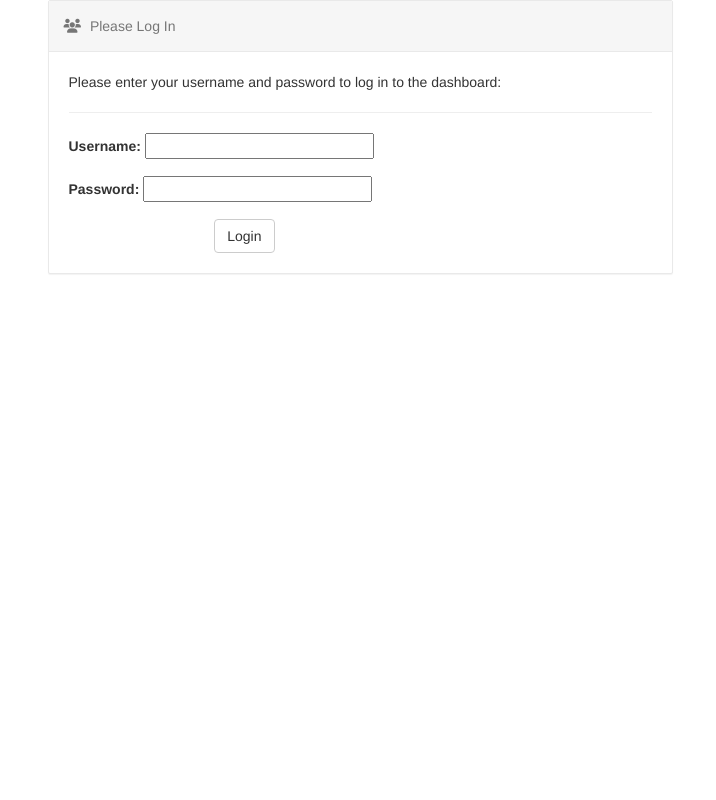
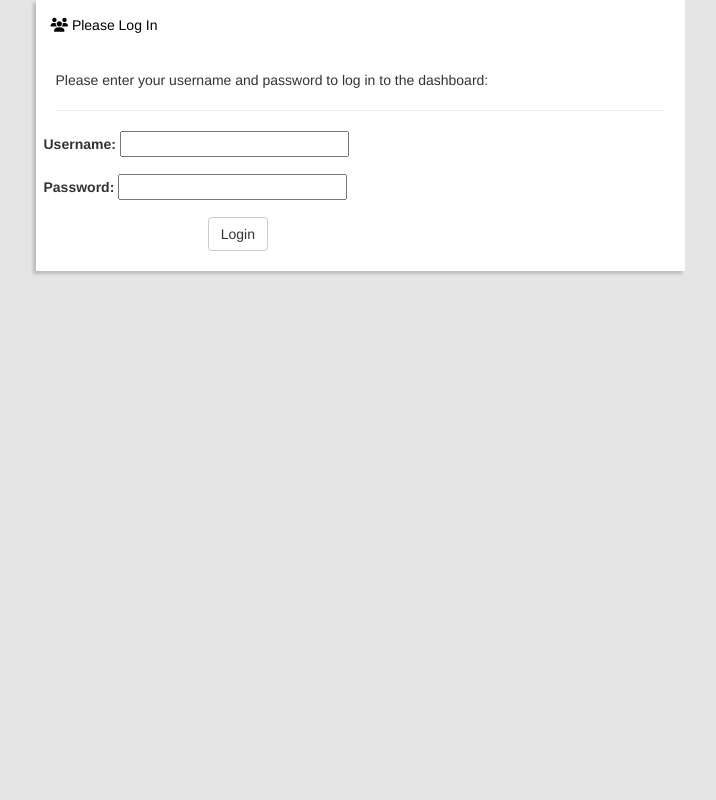
Before and after one commit to alex-sherman/enlight, a Flask app: template web/mod_auth/templates/login.html in a window 1280 px wide. Shown: the whole page, without its empty margins (280-996 px from the left). Run offline with Flask 2, Linux system fonts and the light colour scheme; the template is opened without the code that fills it, so the values that code supplies are empty; some libraries are stand-ins or nearby versions.

Commit message:
Some styling changes

```diff
--- a/web/app.py
+++ b/web/app.py
@@ -8,7 +8,7 @@ from mod_mrpc.controller import mod as mod_mrpc
 
 app = fix(Flask(__name__))
 app.config.from_object('config')
-mrpc.use_transport(SocketTransport(0))
+mrpc.use_transport(SocketTransport(0, '192.168.1.4'))
 register(app)
 
 login_manager = LoginManager()
--- a/web/static/css/main.css
+++ b/web/static/css/main.css
@@ -1,24 +1,44 @@
+.nav-container {
+    height: 100px;
+    background: #008A67;
+    color: #fff;
+}
+.nav-header {
+    padding-top: 20px;
+    padding-left: 20px;
+    font-size: 1.8em;
+}
+.nav-title {
+    padding-left: 30px;
+    display: inline;
+}
+
 .widget {
-  background: #ffffff;
-  border: 1px solid transparent;
-  border-radius: 2px;
+    background: #FFF;
     -webkit-box-shadow: 0 1px 1px rgba(0, 0, 0, 0.05);
     box-shadow: 0 1px 1px rgba(0, 0, 0, 0.05);
     border-color: #e9e9e9;
     overflow: auto;
+    margin-bottom: 6px;
+    box-shadow: -3px 3px 3px #bbb;
+}
+.widget-title .btn {
+    padding: 4px;
+    line-height: 0;
+    font-size: 20px;
+}
+.btn:active {
+    -webkit-box-shadow: none;
+    box-shadow: none;
 }
 .widget-title-text {
     display: inline;
+    font-size: 20px;
 }
 .widget .widget-title {
-  color: #767676;
-  background-color: #f6f6f6;
+    color: black;
     padding: 10px 15px;
-  border-bottom: 1px solid #e9e9e9;
     line-height: 30px;
-}
-.widget .widget-title i {
-  margin-right: 5px;
 }
 .widget .widget-title input {
     width: 25%;
@@ -26,3 +46,33 @@
 .widget .widget-body {
     padding: 20px;
 }
+
+#content {
+    margin-top: 80px;
+    padding-right: 10px;
+    padding-left: 10px;
+    margin-right: 0;
+    margin-left: 0;
+}
+
+.col-lg-1, .col-lg-10, .col-lg-11, .col-lg-12, .col-lg-2, .col-lg-3, .col-lg-4,
+.col-lg-5, .col-lg-6, .col-lg-7, .col-lg-8, .col-lg-9, .col-md-1, .col-md-10,
+.col-md-11, .col-md-12, .col-md-2, .col-md-3, .col-md-4, .col-md-5, .col-md-6,
+.col-md-7, .col-md-8, .col-md-9, .col-sm-1, .col-sm-10, .col-sm-11, .col-sm-12,
+.col-sm-2, .col-sm-3, .col-sm-4, .col-sm-5, .col-sm-6, .col-sm-7, .col-sm-8,
+.col-sm-9, .col-xs-1, .col-xs-10, .col-xs-11, .col-xs-12, .col-xs-2, .col-xs-3,
+.col-xs-4, .col-xs-5, .col-xs-6, .col-xs-7, .col-xs-8, .col-xs-9 {
+    padding-left: 3px;
+    padding-right: 3px;
+}
+
+#container {
+    background: #E5E5E5;
+    display: block;
+    position: absolute;
+    top: 0;
+    left: 0;
+    width: 100%;
+    height: 100%;
+    overflow: hidden;
+}
--- a/web/static/widget.js
+++ b/web/static/widget.js
@@ -33,25 +33,35 @@ var Widget = Element.extend({
 "<div class='widget'>\
     <div class='widget-title'>\
         <div class='widget-title-text'></div>\
-        <button class='btn btn-sm btn-secondary pull-right' data-toggle='collapse' data-target='.widget-body'>Hide</button>\
-    </div><div class='widget-body collapse in'></div></div>");
+        <div class='btn pull-right'><i class='fa fa-compress pull-right'></i></div>\
+    </div>\
+    <div class=\"widget-collapse collapse in\">\
+        <div class='widget-body'></div>\
+    </div>\
+</div>");
+        this.collapse_div = this.element.find(".widget-collapse");
+        this.collapse_btn = this.element.find(".btn");
+        this.collapse_btn.click(() => this.collapse());
         this.body = this.element.find(".widget-body");
         this.title = this.element.find(".widget-title-text");
         this.title.text(title);
-        this.element.append(this.body);
     },
     add: function(child) {
         this.children.push(child);
         this.body.append(child.element);
+    },
+    collapse: function() {
+        if(this.collapse_div.hasClass("collapsing"))
+            return;
+        this.collapse_div.collapse('toggle');
+        this.element.find(".fa").toggleClass("fa-compress fa-expand")
     }
 });
 
 var Button = Element.extend({
-    init: function Button(path, procedure, value, name) {
-        this.BaseClass.init.apply(this);
-        this.path = path;
-        this.procedure = procedure;
-        this.value = value;
+    init: function Button(name, callback) {
+        Element.init.apply(this);
+        this.callback = callback;
         this.name = name || "Button";
         this.element = $("<div></div>");
         this.button = $("<button class='btn btn-primary'></button>");
@@ -80,20 +90,32 @@ var Button = Element.extend({
         this.button.clearQueue();
         this.button.stop();
         this.button.switchClass(this.remove_classes("btn-secondary"), "btn-secondary", 0);
-        api.rpc(this.path, this.procedure, this.value)
+        this.callback()
             .done(function(result) {
                 console.log(result);
                 self.indicate("btn-success");
             })
             .fail(function(error) {
                 self.indicate("btn-danger");
-        })
+            });
     }
 });
 
+var RPCButton = Button.extend({
+    init: function RPCButton(name, path, procedure, value) {
+        this.path = path;
+        this.procedure = procedure;
+        this.value = value;
+        Button.init.apply(this, [name, () => this.rpc()]);
+    },
+    rpc: function () {
+        return api.rpc(this.path, this.procedure, this.value);
+    }
+})
+
 var Text = Element.extend({
     init: function Text(path, procedure) {
-        this.BaseClass.init.apply(this);
+        Element.init.apply(this);
         this.path = path;
         this.procedure = procedure
         this.element = $("<div></div>");
@@ -110,23 +132,22 @@ var Text = Element.extend({
 
 var Debug = Element.extend({
     init: function Debug() {
-        this.BaseClass.init.apply(this);
+        Element.init.apply(this);
         this.path = $("<input type=text' size='20'>");
         this.procedure = $("<input type=text' size='20'>");
         this.value = $("<input type=text' size='20'>");
-        this.button = $("<button class='btn btn-primary'>RPC</button>")
-        this.button.click(() => this.handler());
+        this.button = new Button("RPC", () => this.handler());
         this.element = $("<div></div>");
         this.element.append(this.path);
         this.element.append(this.procedure);
         this.element.append(this.value);
-        this.element.append(this.button);
+        this.element.append(this.button.element);
     },
     handler: function() {
         var value = this.value.val();
         value = value || "null"
         value = JSON.parse(value);
-        api.rpc(this.path.val(), this.procedure.val(), value)
+        return api.rpc(this.path.val(), this.procedure.val(), value)
         .done(function(result) {
             console.log(result);
         });
--- a/web/templates/base.html
+++ b/web/templates/base.html
@@ -1,6 +1,7 @@
 <!doctype html>
 <html lang="en">
 <head>
+    <meta name="viewport" content="width=device-width, initial-scale=1.0">
     <title>{% block title %}Enlight{% endblock %}</title>
     <script src="https://code.jquery.com/jquery-2.2.2.min.js" integrity="sha256-36cp2Co+/62rEAAYHLmRCPIych47CvdM+uTBJwSzWjI=" crossorigin="anonymous"></script>
     <script src="https://code.jquery.com/ui/1.11.4/jquery-ui.min.js"></script>
@@ -15,7 +16,7 @@
     {% block includes %}{% endblock %}
 </head>
 <body>
-    <div id="page-wrapper" class="active">
+    <div id="container">
         {% block content %}
         {% endblock %}
     </div>
```
Also changed, not shown: web/templates/index.html (+17 -5 lines). Lines whose indentation alone changed are shown as unchanged.
